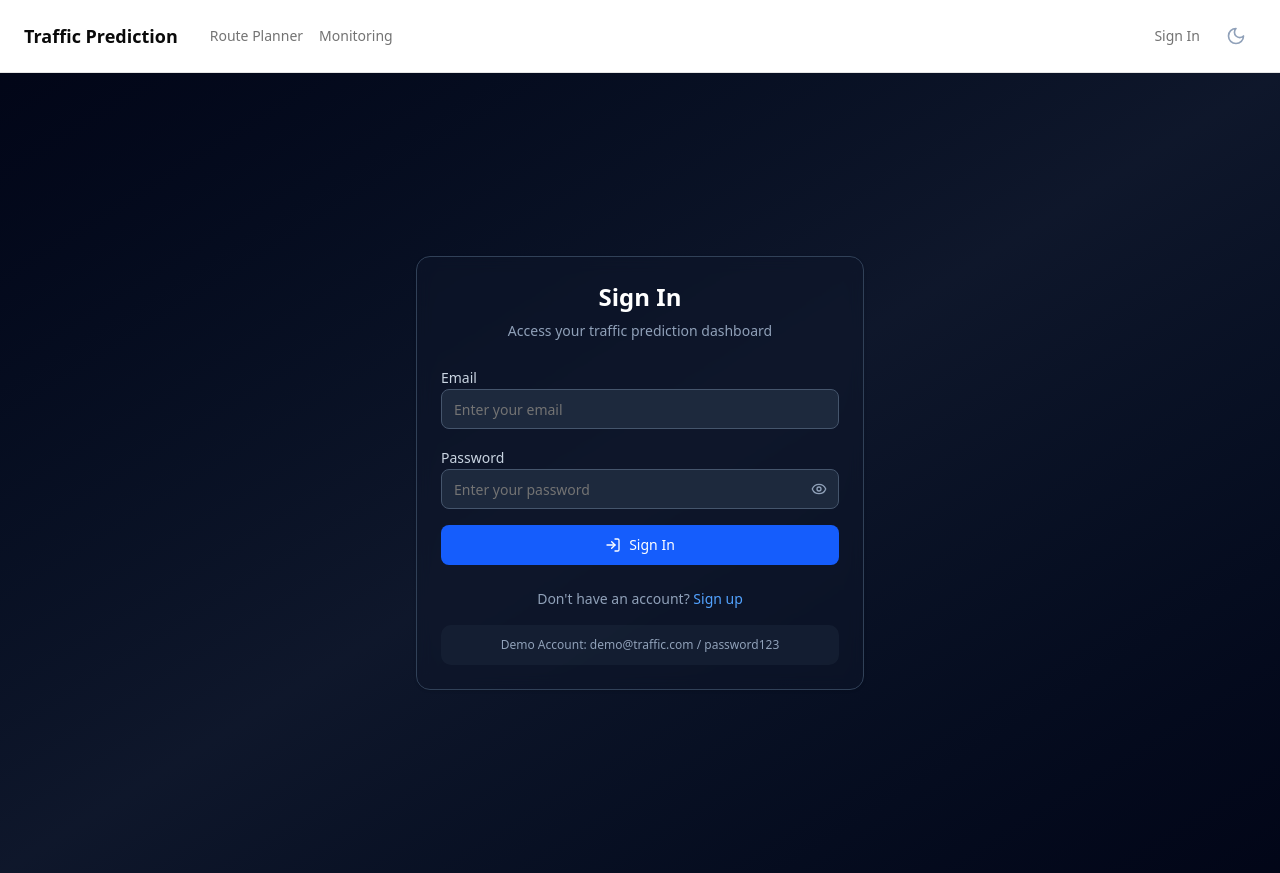
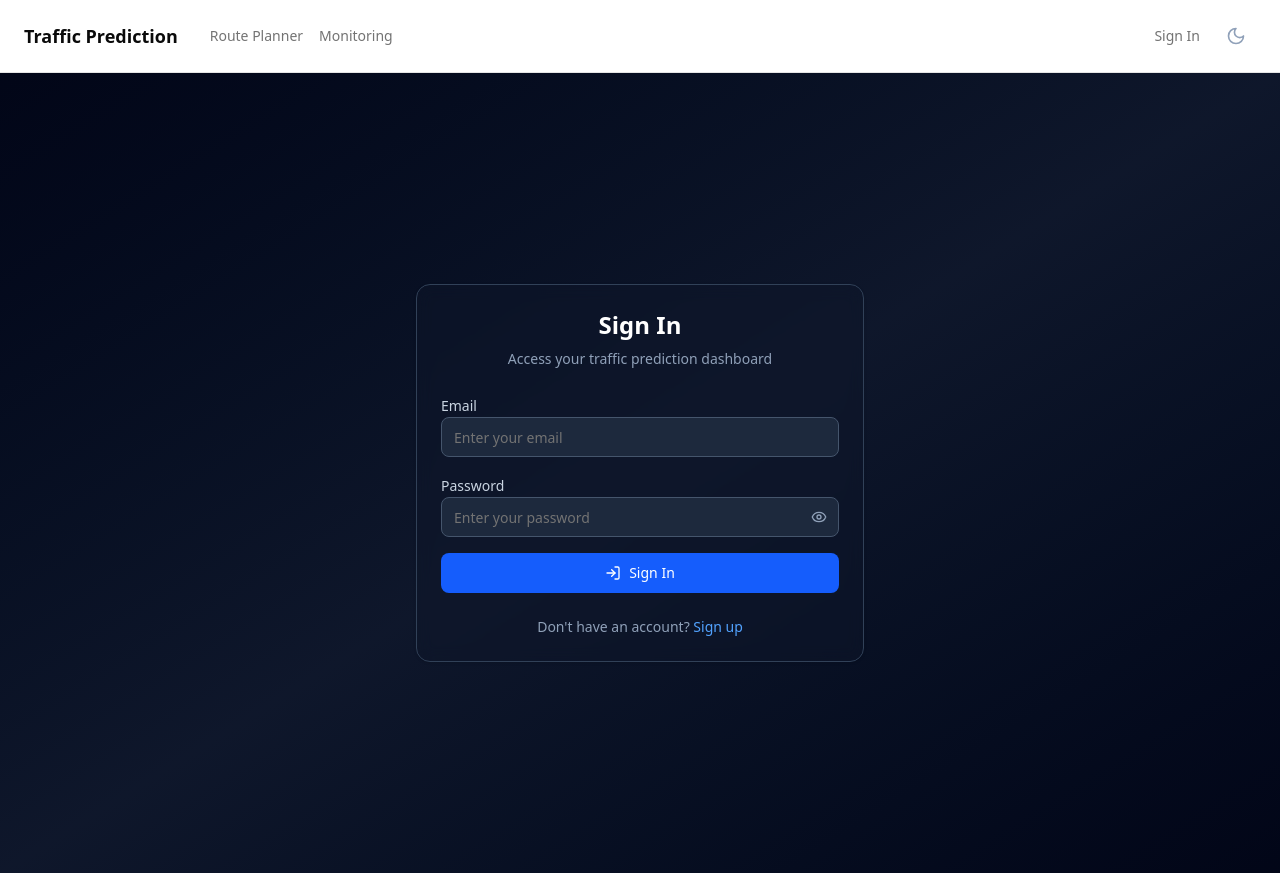
Before and after one commit to sairam3824/traffic-cogestion-1, a Next.js app: page /auth/signin in a window 1280 px wide. Built offline with nearby package versions, Linux system fonts and the light colour scheme; no server answers.

Commit message:
modified:   app/auth/signin/page.tsx

```diff
--- a/app/auth/signin/page.tsx
+++ b/app/auth/signin/page.tsx
@@ -134,11 +134,7 @@ export default function SignInPage() {
             </p>
           </div>
 
-          <div className="mt-4 p-3 bg-slate-800/50 rounded-lg">
-            <p className="text-xs text-slate-400 text-center">
-              Demo Account: demo@traffic.com / password123
-            </p>
-          </div>
+
         </CardContent>
       </Card>
     </div>
```
